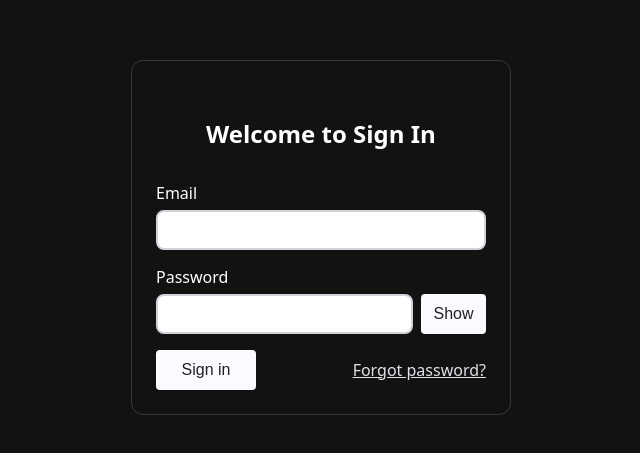
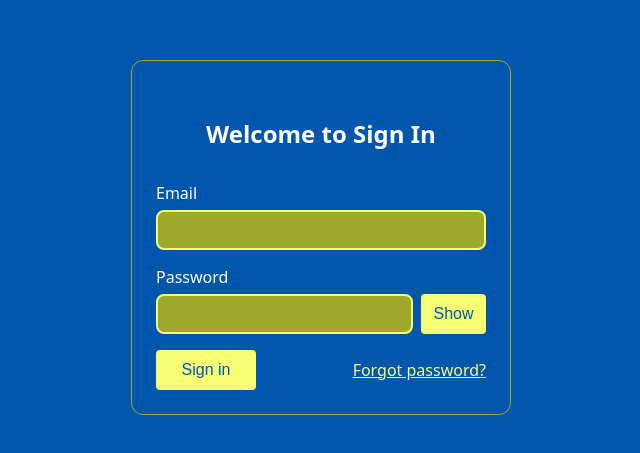
Before and after one commit to yurimikushov/login-form, a Preact app: page / in a window 1280 px wide. Shown: the part 163-616 px from the top of the page, without its empty margins (319-959 px from the left). Built offline with nearby package versions, Linux system fonts and the light colour scheme.

Commit message:
feat: update colors

```diff
--- a/src/app/app.css
+++ b/src/app/app.css
@@ -3,7 +3,7 @@ body {
 
   color: #fff;
 
-  background-color: #121212;
+  background-color: #0056ab;
 }
 
 button {
@@ -12,36 +12,41 @@ button {
 
   font-size: 1rem;
 
-  color: #1f1f24;
+  color: #0056ab;
 
   cursor: pointer;
 
   border: none;
   border-radius: 4px;
 
-  background-color: #fafaff;
+  background-color: #f7ff75;
 }
 
 a {
-  color: #f7f7ffe6;
+  color: #f7ff75;
+
+  outline-offset: 0;
 }
 
 input {
   padding-block: 8px;
   padding-inline: 12px;
 
+  color: #fff;
+
   font-size: 1rem;
 
-  border: 2px solid #ced4da;
+  border: 2px solid #f7ff75;
+  border-radius: 8px;
 
-  border-radius: 8px;
+  background-color: #9fa828;
 }
 
 button:focus-visible,
 a:focus-visible,
 input:focus-visible {
-  box-shadow: 0 0 0 4px #fafaff;
-  outline: 2px solid #131317;
+  box-shadow: 0 0 0 4px #f7ff75;
+  outline: 2px solid #0056ab;
 }
 
 main {
--- a/src/ui/login-form/login-form.css
+++ b/src/ui/login-form/login-form.css
@@ -4,8 +4,10 @@
 
   padding: 24px;
 
-  border: 1px solid #d3d3de33;
+  border: 1px solid #9fa828;
   border-radius: 12px;
+
+  background-color: #0056ab;
 }
 
 .login-form__welcome {
```
